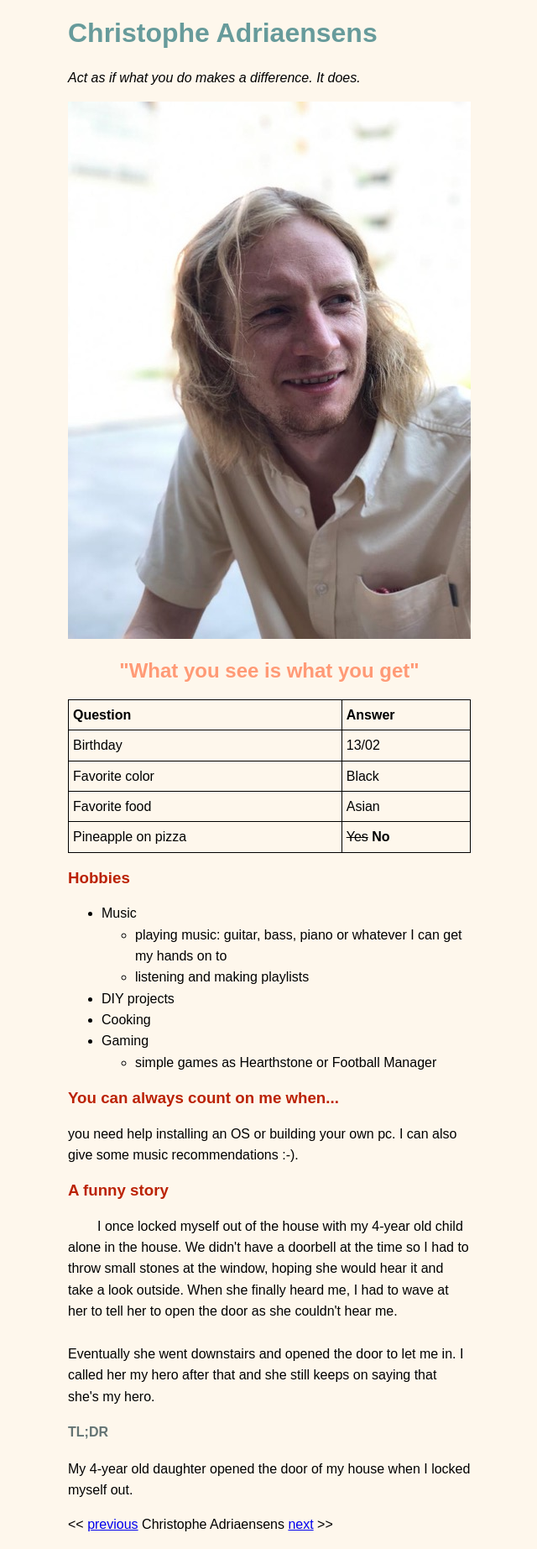
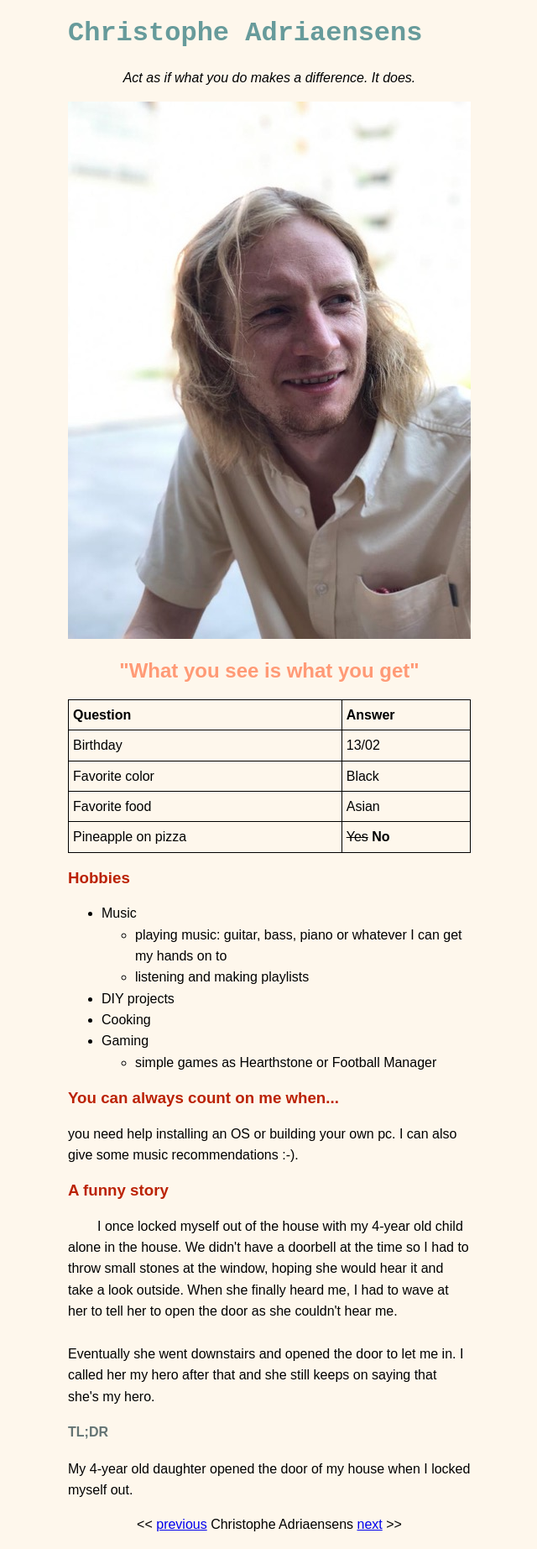
Before and after one commit to chadriae/markdown-warmup-css, a plain HTML site: page index.html in a window 1280 px wide. Shown: the whole page at 84% size, without its empty margins (319-959 px from the left). Drawn offline with Linux system fonts and the light colour scheme.

Commit message:
added changes to css 3.0

```diff
--- a/css/style.css
+++ b/css/style.css
@@ -1,23 +1,27 @@
 h1 {
     color: #679b9b;
+    font-family: 'Source Code Pro', monospace;
+    width: 100%;
 }
 
 h2 {
+    font-family: 'Fira Sans', sans-serif;
     text-align: center;
     color: #ff9a76
 }
 
 h3  {
+    font-family: 'Fira Sans', sans-serif;
     color: #bb2205
 }
 
 h4 {
+    font-family: 'Fira Sans', sans-serif;
     color: #637373
 }
 
 body {
     margin: 0 500px 0 200px;
-    font-family: 'Montserrat', sans-serif;
     color: black;
     background-color: #FEF7EC;
     max-width: 480px;
@@ -32,10 +36,12 @@ table, th, tr, td {
   border: 1px solid black;
   padding: 5px;
   line-height: 3ex;
+  font-family: 'Fira Sans', sans-serif;
 }
 
 ul {
     line-height: 3ex;
+    font-family: 'Fira Sans', sans-serif;
 }
 
 table {
@@ -45,8 +51,13 @@ table {
 
 p {
     line-height: 3ex;
+    font-family: 'Fira Sans', sans-serif;
 }
 
 p.story {
     text-indent: 35px;
 }
+
+p.center {
+    text-align: center;
+}
--- a/index.html
+++ b/index.html
@@ -7,7 +7,7 @@
 
     <body>
         <h1>Christophe Adriaensens</h1>
-            <p><i>Act as if what you do makes a difference. It does.</i></p>
+            <p class="center"><i>Act as if what you do makes a difference. It does.</i></p>
             <img src="me.jpg" alt="picture of me">
 
         <h2>"What you see is what you get"</h2>
@@ -62,7 +62,7 @@
         <h4>TL;DR</h4>
             <p>My 4-year old daughter opened the door of my house when I locked myself out. </p>
 
-        <p>
+        <p class="center">
             &#60;&#60; <a href="(https://github.com/basileLeroy/MarkDown-Challenge)">previous</a> Christophe Adriaensens <a href="https://github.com/Ziges/markdown-challenge">next</a> &#62;&#62;
         </p>
 </body>
```
